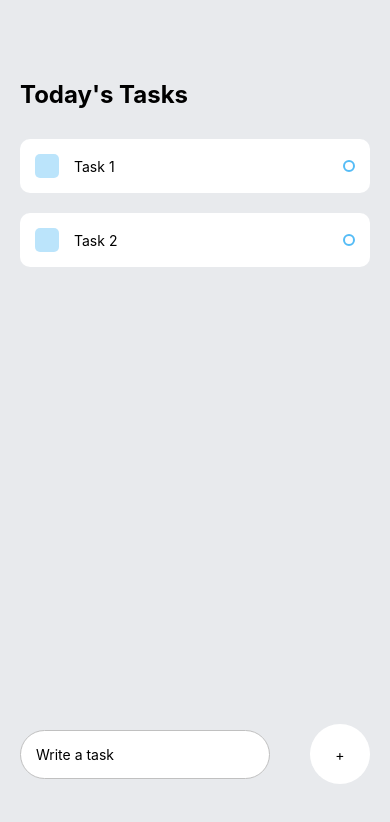
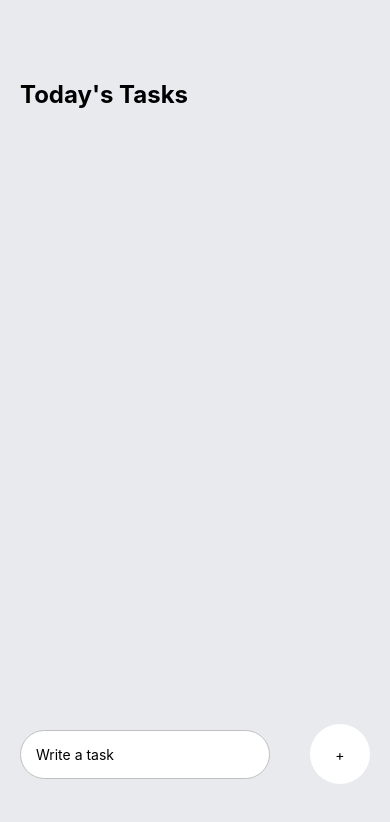
Before and after one commit to pxsswordprotected/todoList, a React Native app: screen / in a window 390 px wide. Shown: the top 822 px of the page. Built offline with nearby package versions, Linux system fonts and the light colour scheme.

Commit message:
keyboard dismiss

```diff
--- a/App.js
+++ b/App.js
@@ -1,5 +1,5 @@
 import { StatusBar } from 'expo-status-bar';
-import { KeyboardAvoidingView, Platform, StyleSheet, Text, TextInput, TouchableOpacity, View } from 'react-native';
+import { Keyboard, KeyboardAvoidingView, Platform, StyleSheet, Text, TextInput, TouchableOpacity, View } from 'react-native';
 import Task from './components/Task';
 import React, { useState } from 'react';
 
@@ -8,6 +8,7 @@
 const [taskItems, setTaskItems] = useState([]);
 
 const handleAddTask = () => {
+  Keyboard.dismiss();
   setTaskItems([...taskItems, task])
   setTask(null);
 }
@@ -21,8 +22,11 @@
         <Text style= {styles.sectionTitle}>Today's Tasks</Text>
         <View style = {styles.items}>
           {/* Where the tasks will go */}
-          <Task text={'Task 1'} />
-          <Task text={'Task 2'} />
+          {
+            taskItems.map((item, index) => {
+             return <Task key={index} text={item} />
+            })
+          }
         </View>
       </View>
 
```
